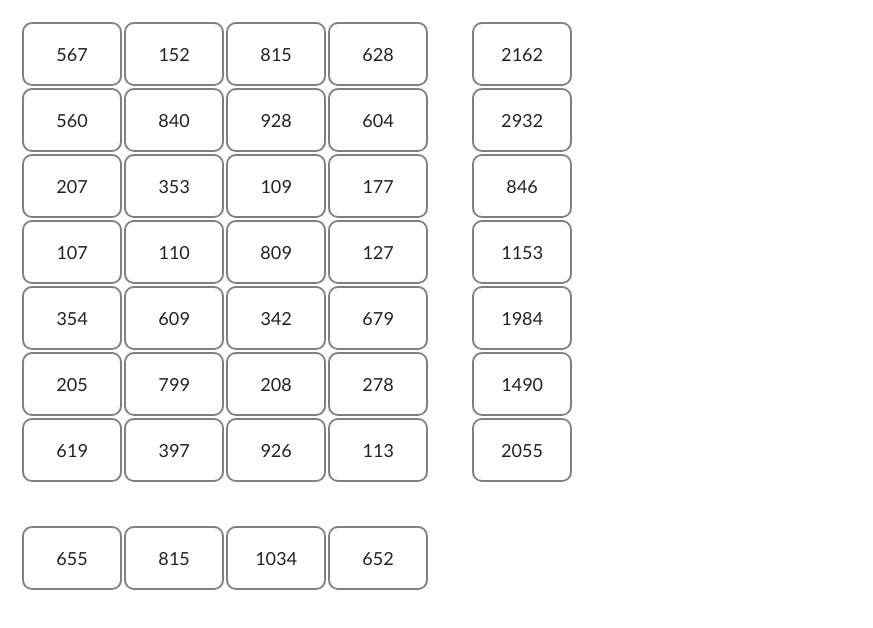
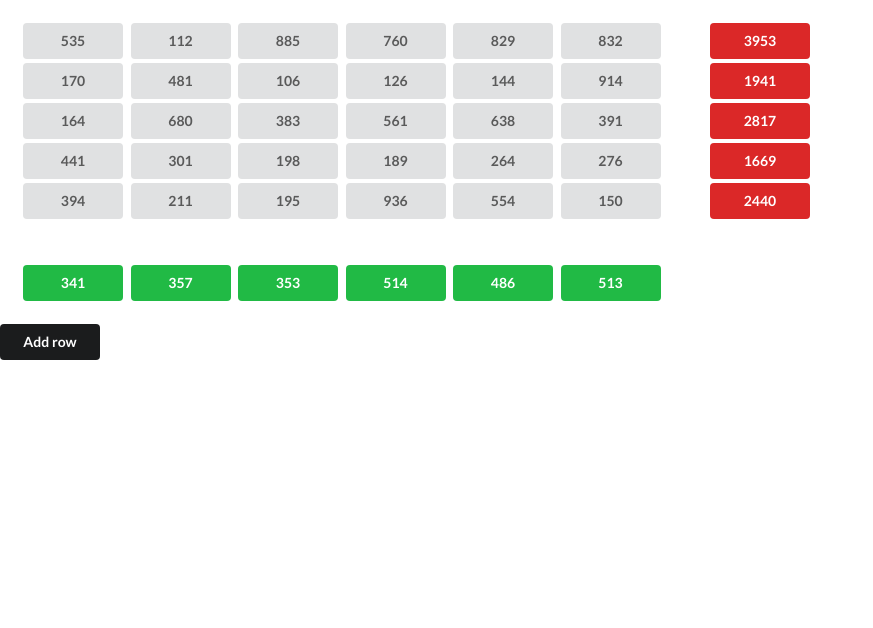
Before and after one commit to goncharukop/Memcrab_test, a React (Create React App) app: page / in a window 1280 px wide. Shown: the top 628 px of the page, without its empty margins (0-873 px from the left). Built offline with nearby package versions, Linux system fonts and the light colour scheme.

Commit message:
add adding rows

```diff
--- a/package.json
+++ b/package.json
@@ -11,6 +11,7 @@
     "react-dom": "^17.0.1",
     "react-router-dom": "^5.2.0",
     "react-scripts": "4.0.0",
+    "redux": "^4.0.5",
     "semantic-ui-css": "^2.4.1",
     "semantic-ui-react": "^2.0.1",
     "web-vitals": "^0.2.4"
--- a/src/components/Table/Table.js
+++ b/src/components/Table/Table.js
@@ -1,14 +1,14 @@
-/* eslint-disable jsx-a11y/label-has-for */
-import React from 'react';
+/* eslint-disable no-loop-func */
+/* eslint-disable no-param-reassign */
+import React, { useState } from 'react';
 import './Table.scss';
 // import PropTypes from 'prop-types';
 
-// const [state, setState] = useState([]);
+let M = 5;
+const N = 6;
+const X = 3;
 
-export const M = 7;
-export const N = 4;
-
-export const matrixCreate = () => {
+const matrixCreate = () => {
   const matrix = [];
 
   for (let i = 1; i <= M; i += 1) {
@@ -19,15 +19,13 @@ export const matrixCreate = () => {
 
       matrixRow.push({
         id: [i, j],
-        // id: i * 10 + j,
         amount: randomNum > 100 ? randomNum : randomNum + 100,
+        className: 'table__cell ui button',
       });
     }
 
     matrix.push(matrixRow);
   }
-
-  // setState(matrix);
 
   // eslint-disable-next-line no-console
   console.log(matrix);
@@ -35,36 +33,95 @@ export const matrixCreate = () => {
   return matrix;
 };
 
-export const Table = () => {
-  const matrix = matrixCreate();
-  const rowSum = [];
+const getColumnAverage = (newMatrix) => {
   const columnAverage = [];
-
-  for (let i = 0; i < M; i += 1) {
-    rowSum
-      .push({
-        sum: matrix[i].reduce((acc, el) => acc + el.amount, 0),
-        id: i + 1,
-      });
-  }
 
   for (let j = 0; j < N; j += 1) {
     let temp = 0;
 
     for (let i = 0; i < M; i += 1) {
-      if (matrix[i][j].id[1] === j + 1) {
+      if (newMatrix[i][j].id[1] === j + 1) {
         temp += matrix[i][j].amount;
       }
     }
 
     columnAverage.push({
-      average: Math.round(temp / N),
+      average: Math.round(temp / M),
       id: j + 1,
     });
   }
 
-  // eslint-disable-next-line no-console
-  console.log(columnAverage);
+  return columnAverage;
+};
+
+const getRowSum = (newMatrix) => {
+  const rowSum = [];
+
+  for (let i = 0; i < M; i += 1) {
+    rowSum
+      .push({
+        sum: newMatrix[i].reduce((acc, el) => acc + el.amount, 0),
+        id: i + 1,
+      });
+  }
+
+  return rowSum;
+};
+
+let matrix = matrixCreate();
+
+export const Table = () => {
+  const [newMatrix, setNewMatrix] = useState(matrix);
+
+  const rowSum = getRowSum(newMatrix);
+  const columnAverage = getColumnAverage(newMatrix);
+
+  const addOne = ({ el }) => {
+    el.amount += 1;
+
+    setNewMatrix([...matrix, el.amount + 1]);
+  };
+
+  const addRow = () => {
+    M += 1;
+    setNewMatrix(matrixCreate());
+    matrix = matrixCreate();
+  };
+
+  const getNeighborValue = ({ el }) => {
+    let counter = 0;
+    let x = 0;
+
+    while (counter < X) {
+      matrix.forEach((row) => {
+        row.forEach((cell) => {
+          if (el.amount + x >= cell.amount
+          && el.amount - x <= cell.amount
+          && el.id !== cell.id) {
+            if (cell.className !== 'table__cell ui button blue'
+              && counter < X) {
+              cell.className = 'table__cell ui button blue';
+              counter += 1;
+            }
+          } else {
+            cell.className = 'table__cell ui button';
+          }
+
+          if (counter < X) {
+            x += 1;
+          }
+
+          return cell;
+        });
+
+        return row;
+      });
+    }
+
+    setNewMatrix([...matrix]);
+
+    // return matrix;
+  };
 
   return (
     <>
@@ -74,8 +131,16 @@ export const Table = () => {
             { matrix.map(row => (
               <tr key={row[0].id}>
                 {row.map(el => (
-                  <td key={el.id} className="table__cell">
-                    {el.amount}
+                  <td key={el.id}>
+                    <button
+                      type="button"
+                      className={el.className}
+                      onClick={() => addOne({ el })}
+                      onMouseOver={() => getNeighborValue({ el })}
+                      onFocus
+                    >
+                      {el.amount}
+                    </button>
                   </td>
                 ))}
               </tr>
@@ -87,8 +152,13 @@ export const Table = () => {
           <tbody>
             { rowSum.map(row => (
               <tr key={row.id}>
-                <td className="table__cell">
-                  {row.sum}
+                <td>
+                  <button
+                    type="button"
+                    className="table__cell ui button red"
+                  >
+                    {row.sum}
+                  </button>
                 </td>
               </tr>
             ))}
@@ -100,13 +170,26 @@ export const Table = () => {
         <tbody>
           <tr>
             { columnAverage.map(number => (
-              <td key={number.id} className="table__cell">
-                {number.average}
+              <td key={number.id}>
+                <button
+                  type="button"
+                  className="table__cell ui button green"
+                >
+                  {Math.round(number.average)}
+                </button>
               </td>
             ))}
           </tr>
         </tbody>
       </table>
+
+      <button
+        type="button"
+        className="table__cell ui button black"
+        onClick={() => addRow()}
+      >
+        Add row
+      </button>
     </>
   );
 };
--- a/src/components/Table/Table.scss
+++ b/src/components/Table/Table.scss
@@ -11,6 +11,7 @@
 
 .table__cell {
   padding: 20px;
+  margin: 10px;
   width: 100px;
 
   border: 2px solid grey;
@@ -21,8 +22,10 @@
 
   cursor: pointer;
 
+  transition: background-color 0.5s;
+
   &:hover {
-    background-color: aquamarine;
+    background-color:#A60028;
     font-weight: 900;
   }
 }
```
Also changed, not shown: 1 other file (tests, documents, lock files or other folders).
